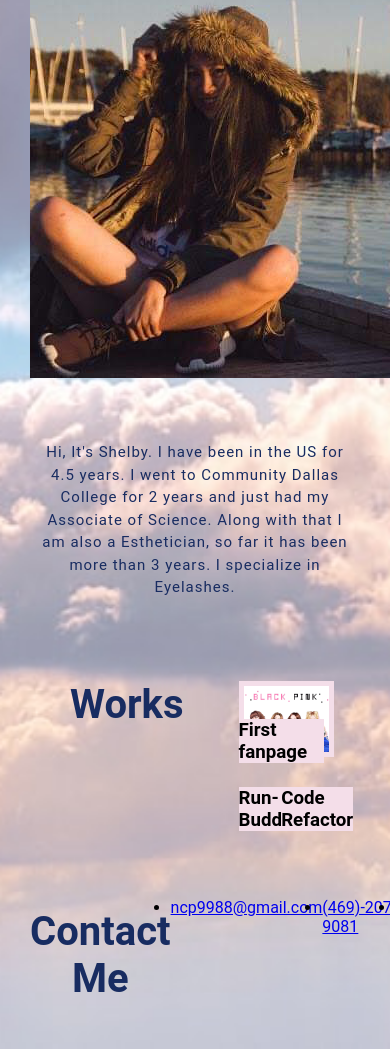
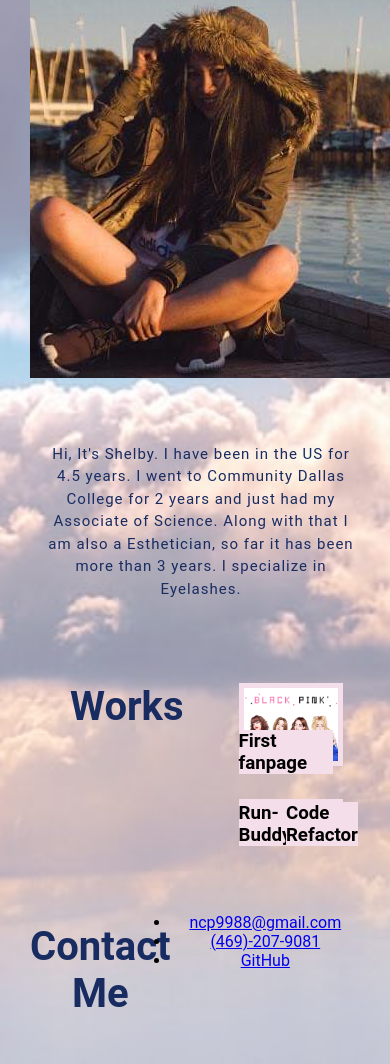
Before and after one commit to ncp9988/my-portfolio, a plain HTML site: page index.html in a window 390 px wide. Shown: the part 350-1414 px from the top of the page. Drawn offline with Linux system fonts and the light colour scheme; grey boxes are pictures that could not be loaded.

Commit message:
add feature/media query for mobile phone and smaller

```diff
--- a/assets/css/style.css
+++ b/assets/css/style.css
@@ -1,6 +1,6 @@
 :root {
     --main-color:#182C61;
-    --second-color:#60a3bc;
+    --second-color:#5a8eb8;
     --third-color: #F4DEE9;
 }
 * {
@@ -174,6 +174,10 @@ padding-top: 3%;
     #about-me {
         flex: 0 70%;
     }
+    #contact-me ul, #contact-m3 h4 {
+        text-align: center;
+        width: 100%;
+    }
 
 
 
@@ -203,12 +207,31 @@ padding-top: 3%;
         flex: 2 100%;
         justify-content: center;
     }
+    .imgcontainer {
+        display: block;
+    }
 
 
 
 }
 
-/*For mobile phone and smaller*/
+/* Media Query For mobile phone and smaller*/
 @media screen and (max-width: 575px) {
 
+    #about-me , #works {
+        width: 95%;
+    }
+    #aboutmeintro p {
+        width: 100%;
+    }
+    .works {
+        flex: 0 100%;
+        display: block;
+    }
+    #contact-me ul {
+        display: block;
+        justify-content: space-between;
+    }
+
+
 }
```
